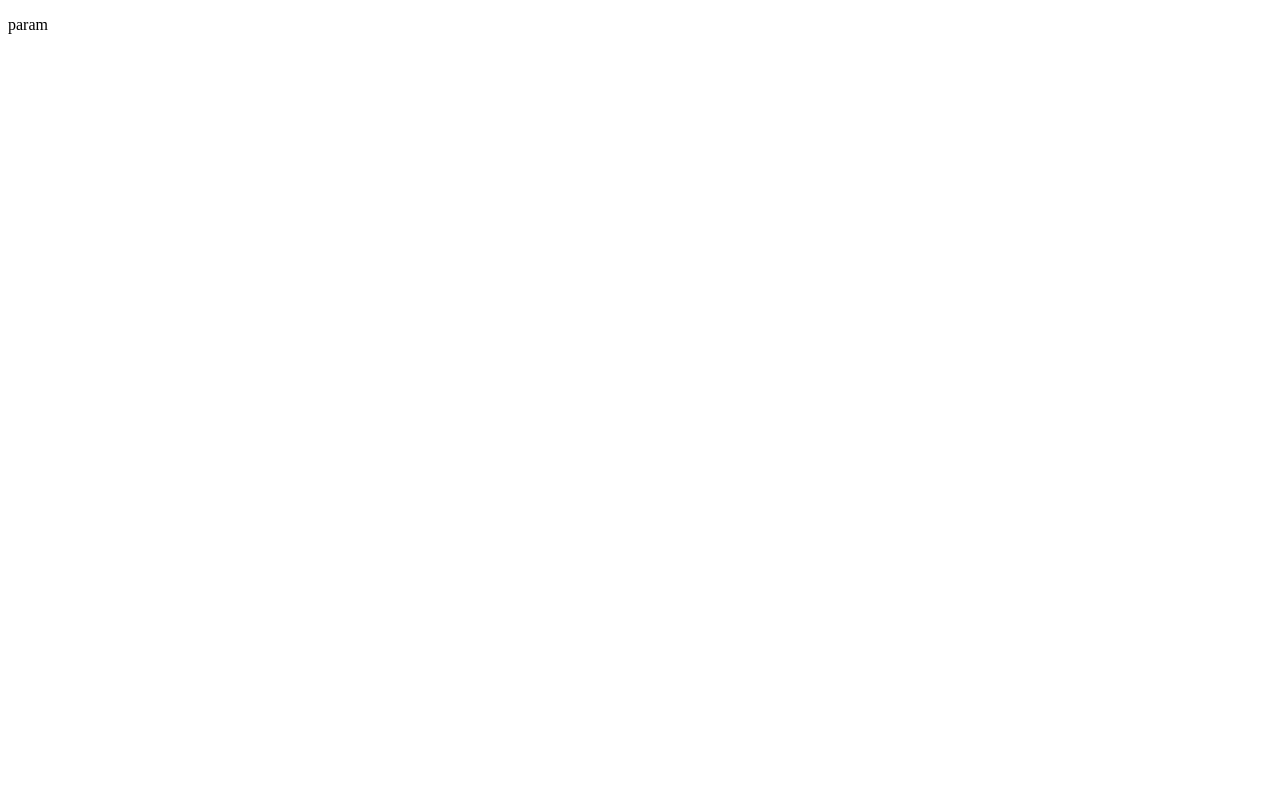
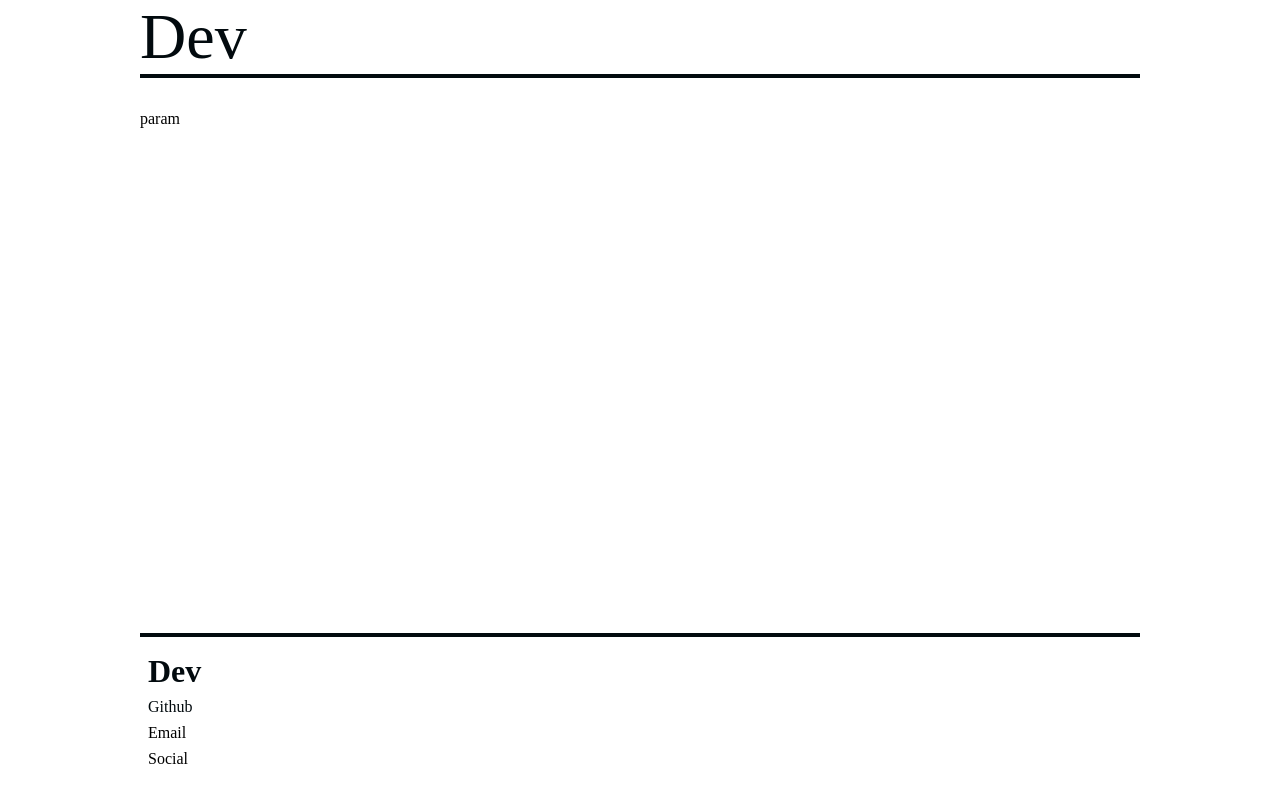
Before and after one commit to devloggg/front, a Next.js app: page / in a window 1280 px wide. Built offline with nearby package versions, Linux system fonts and the light colour scheme; a web font is replaced by a local one.

Commit message:
add header and footer

```diff
--- a/app/layout.tsx
+++ b/app/layout.tsx
@@ -1,4 +1,8 @@
-import { Metadata } from "next"
+import Footer from '@/components/footer'
+import Header from '@/components/header'
+import { Metadata } from 'next'
+
+import '@/styles/RootLayout.sass'
 
 export const metadata: Metadata = {
   title: 'Devlog',
@@ -12,7 +16,11 @@ export default function RootLayout({
 }) {
   return (
     <html lang="ko">
-      <body>{children}</body>
+      <body>
+        <Header />
+        <div className="main__content">{children}</div>
+        <Footer />
+      </body>
     </html>
   )
 }
```
